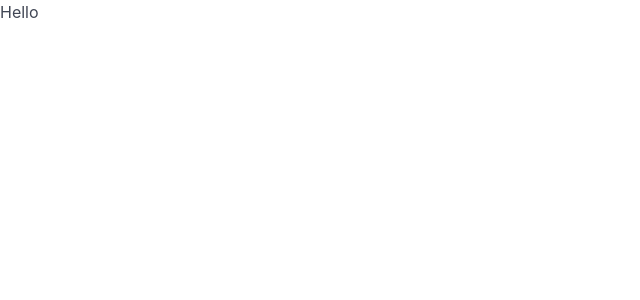
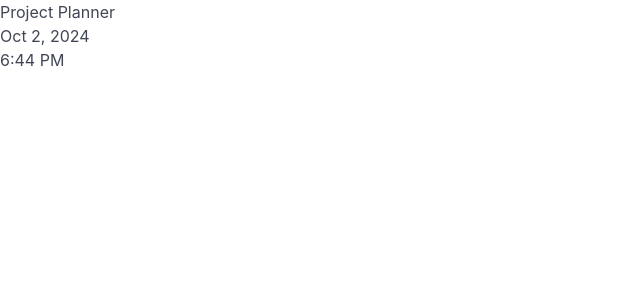
Before and after one commit to Taylor-Brandon/Project-Planner-Refactor, a React (Create React App) app in the folder project-planner/: page / in a window 1280 px wide. Shown: the top 300 px of the page, without its empty margins (0-640 px from the left). Built offline with nearby package versions, Linux system fonts and the light colour scheme.

Commit message:
added header, date, time, and dayjs api

```diff
--- a/project-planner/package.json
+++ b/project-planner/package.json
@@ -7,6 +7,7 @@
     "@testing-library/react": "^11.1.0",
     "@testing-library/user-event": "^13.5.0",
     "bulma": "^1.0.2",
+    "dayjs": "^1.11.13",
     "framer-motion": "^11.9.0",
     "react": "18.0.0",
     "react-dom": "18.0.0",
--- a/project-planner/src/App.js
+++ b/project-planner/src/App.js
@@ -1,7 +1,9 @@
 import React from 'react';
-
+import Header from './components/header/header';
 export default function App() {
     return(
-        <div>Hello</div>
-    )
+        <div className='body'>
+            <Header />
+        </div>
+    );
 }
--- a/project-planner/src/components/header/header.js
+++ b/project-planner/src/components/header/header.js
@@ -0,0 +1,14 @@
+import React from 'react';
+import dayjs from 'dayjs';
+
+export default function Headers() {
+    const today = dayjs().format('MMM D, YYYY');
+    const time = dayjs().format('h:mm A');
+    return(
+        <div className='main'>
+            <h1>Project Planner</h1>
+            <h2>{today}</h2>
+            <h3>{time}</h3>
+        </div>
+    )
+}
--- a/project-planner/src/index.js
+++ b/project-planner/src/index.js
@@ -1,6 +1,6 @@
 import React from 'react';
 import ReactDOM from 'react-dom';
-import App from './app';
+import App from './App'
 import 'bulma/css/bulma.min.css';
 import { motion } from "framer-motion"
 
```
